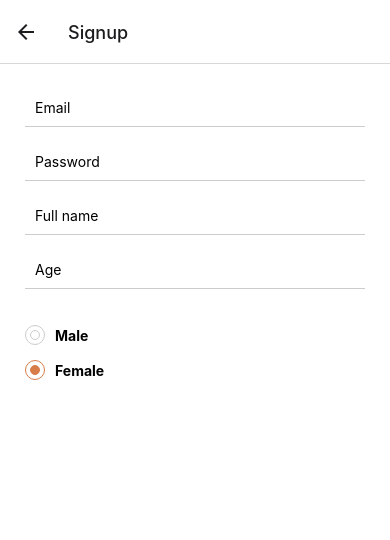
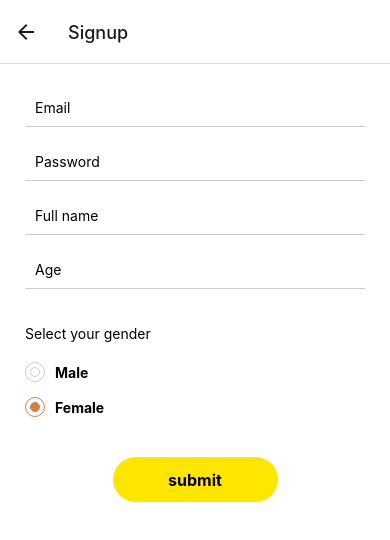
Before and after one commit to marzan999/Note-App, a React Native app in the folder Note-App/: screen /Signup in a window 390 px wide. Shown: the top 540 px of the page. Built offline with nearby package versions, Linux system fonts and the light colour scheme.

Commit message:
add submit button

```diff
--- a/Note-App/src/screens/signup.js
+++ b/Note-App/src/screens/signup.js
@@ -3,6 +3,7 @@ import React from 'react'
 import Input from '../components/input'
 import { SafeAreaView } from 'react-native-safe-area-context'
 import RadioInput from '../../src/components/radio-input'
+import Button from '../components/button'
 
 const OPTIONS = ['Male', 'Female']
 
@@ -17,17 +18,19 @@ export default function Signup() {
         <Input placeholder="Age" />
 
         <View style={{ marginTop: 20 }}>
-          {/* <RadioInput lebel="Male" />
-        <RadioInput lebel="Female" /> */}
+          <Text style={{ marginBottom: 20 }}>Select your gender</Text>
           {OPTIONS.map((option, index) => (
             <RadioInput
-            key={index}
-            lebel={option}
-            value={gender}
-            setValue={setGender}
+              key={index}
+              lebel={option}
+              value={gender}
+              setValue={setGender}
             />
           ))}
         </View>
+
+        <Button title="submit"  customStyle={{marginTop:25, alignSelf: 'center' }}/>
+
       </View>
     </SafeAreaView>
   )
```
Also changed, not shown: Note-App/src/components/radio-input.js (line endings or trailing spaces).
